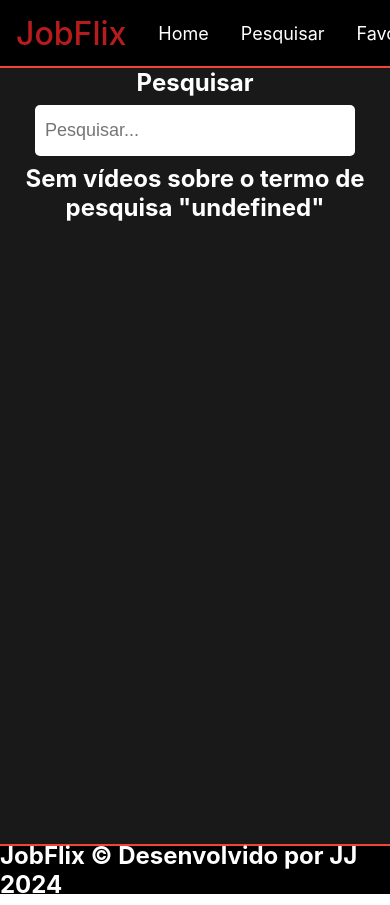
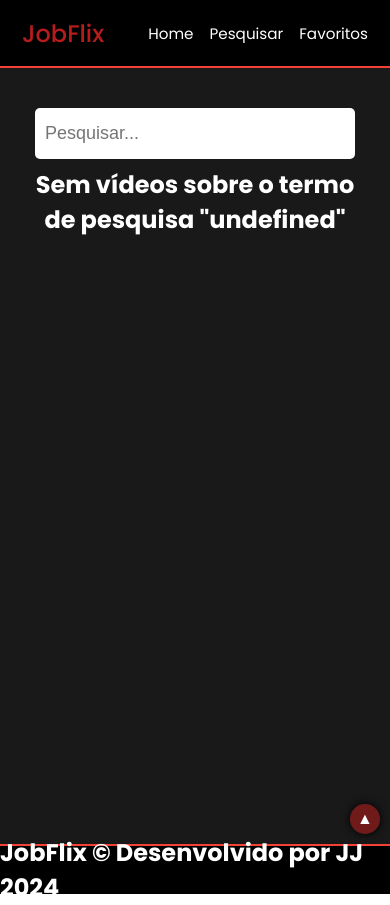
Before and after one commit to jjobJunior/Movies_React_JS, a React (Create React App) app: page /search in a window 390 px wide. Built offline with nearby package versions, Linux system fonts and the light colour scheme.

Commit message:
Finalizing video website project, with creation of scroll button

```diff
--- a/public/index.html
+++ b/public/index.html
@@ -1,6 +1,9 @@
 <!DOCTYPE html>
 <html lang="en">
   <head>
+    <link rel="preconnect" href="https://fonts.googleapis.com">
+    <link rel="preconnect" href="https://fonts.gstatic.com" crossorigin>
+    <link href="https://fonts.googleapis.com/css2?family=Poppins:ital,wght@0,100;0,200;0,300;0,400;0,500;0,600;0,700;0,800;0,900;1,100;1,200;1,300;1,400;1,500;1,600;1,700;1,800;1,900&display=swap" rel="stylesheet">
     <meta charset="utf-8" />
     <link rel="icon" href="%PUBLIC_URL%/favicon.ico" />
     <meta name="viewport" content="width=device-width, initial-scale=1" />
--- a/src/components/Header/Header.module.css
+++ b/src/components/Header/Header.module.css
@@ -22,3 +22,23 @@
   padding-inline: 1rem;
   font-size: 1.125rem;
 }
+
+/* extra 01 responsividade */
+@media (max-width: 480px) {
+  .header span {
+    font-size: 1.5rem;
+  }
+  .header a {
+    font-size: 0.95rem;
+    padding-inline: 0.5rem;
+  }
+}
+
+@media (max-width: 380px) {
+  .header span {
+    font-size: 1.5rem;
+  }
+  .header a {
+    font-size: 0.75rem;
+  }
+}
--- /dev/null
+++ b/src/components/ScrollToTopButton/ScrollButton.module.css
@@ -0,0 +1,17 @@
+.scrollButton {
+  position: fixed;
+  bottom: 10px;
+  right: 10px;
+  z-index: 9998;
+  width: 30px;
+  height: 30px;
+  line-height: 30px;
+  border: 0;
+  border-radius: 50%;
+  background-color: #b71c1c90;
+  color: #fff;
+  font-size: 1rem;
+  font-weight: 600;
+  cursor: pointer;
+  box-shadow: 0 0 10px #000;
+}
--- /dev/null
+++ b/src/components/ScrollToTopButton/index.js
@@ -0,0 +1,19 @@
+import style from "./ScrollButton.module.css";
+
+function ScrollToTopButton() {
+  const handleClick = () => {
+    window.scrollTo({
+      top: 0,
+      behavior: "smooth",
+    });
+  };
+
+  return (
+    <button onClick={handleClick} className={style.scrollButton}>
+      {" "}
+      &#9650;
+    </button>
+  );
+}
+
+export default ScrollToTopButton;
--- a/src/index.css
+++ b/src/index.css
@@ -5,9 +5,7 @@
 }
 
 body {
-  font-family: -apple-system, BlinkMacSystemFont, "Segoe UI", "Roboto", "Oxygen",
-    "Ubuntu", "Cantarell", "Fira Sans", "Droid Sans", "Helvetica Neue",
-    sans-serif;
+  font-family: "Poppins", sans-serif;
   -webkit-font-smoothing: antialiased;
   -moz-osx-font-smoothing: grayscale;
 }
--- a/src/pages/Favorites/index.js
+++ b/src/pages/Favorites/index.js
@@ -4,15 +4,17 @@
 import styles from "./Favorites.module.css";
 import VideoList from "../../components/VideoList";
 import { useFavoriteContext } from "../../context/Favorites";
+import ScrollToTopButton from "../../components/ScrollToTopButton";
 
 function Favorites() {
   const { favorite } = useFavoriteContext();
   return (
     <>
+      <ScrollToTopButton/>
       <Header />
       <Container>
         <section className={styles.favorites}>
-          <h2>Meus favoritos</h2>
+          <h2>Meus favoritos:</h2>
           {
             <VideoList
               videos={favorite}
--- a/src/pages/Home/index.js
+++ b/src/pages/Home/index.js
@@ -6,12 +6,14 @@
   filterCategory,
 } from "../../components/Category";
 import Container from "../../components/Container";
+import ScrollToTopButton from "../../components/ScrollToTopButton";
 import Footer from "../../components/Footer";
 import Header from "../../components/Header/";
 
 function Home() {
   return (
     <>
+      <ScrollToTopButton />
       <Header />
       <Banner image="home" />
       <Container>
--- a/src/pages/Search/Search.module.css
+++ b/src/pages/Search/Search.module.css
@@ -2,6 +2,6 @@
   width:  100%;
   min-height: 600px;
   display: flex;
-  padding-top: 68px;
+  padding-top: 100px;
   flex-direction: column;
 }
--- a/src/pages/Search/index.js
+++ b/src/pages/Search/index.js
@@ -4,14 +4,15 @@
 import styles from "./Search.module.css";
 import videos from "../../json/videos.json";
 import SearchVideoList from "../../components/SearchVideoList";
+import ScrollToTopButton from "../../components/ScrollToTopButton";
 
 function Search() {
   return (
     <>
+      <ScrollToTopButton/>
       <Header />
       <Container>
         <section className={styles.search}>
-          <h2>Pesquisar</h2>
           <SearchVideoList videos={videos} />
         </section>
       </Container>
--- a/src/pages/Watch/Watch.module.css
+++ b/src/pages/Watch/Watch.module.css
@@ -1,3 +1,11 @@
-.watch{
-    padding-top: 84px;
+.watch {
+  padding-top: 84px;
 }
+
+/* extra 01 responsividade */
+@media (max-width: 1024px) {
+  iframe {
+    width: 100%;
+    aspect-ratio: 16/9;
+  }
+}
```
